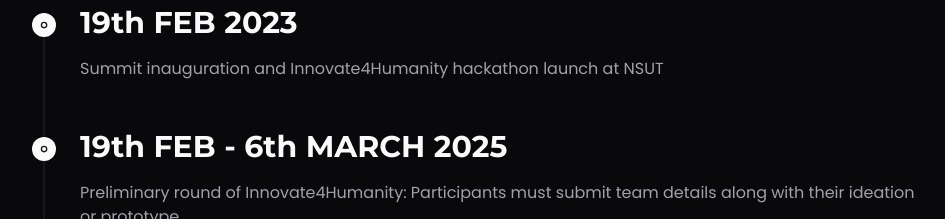
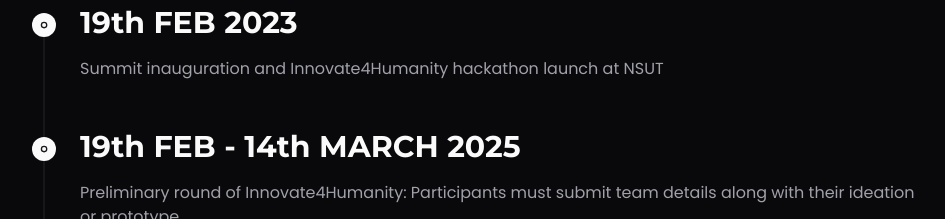
Before and after one commit to iifnsut/ai-summit, a Next.js app: page / in a window 1280 px wide. Shown: the part 4200-4419 px from the top of the page, without its empty margins (168-1113 px from the left). Built offline with nearby package versions, Linux system fonts and the light colour scheme.

Commit message:
updated timeline

```diff
--- a/src/app/page.tsx
+++ b/src/app/page.tsx
@@ -128,7 +128,7 @@ export default function Home() {
     },
     {
       icon: Dot,
-      date: "19th FEB - 6th MARCH 2025",
+      date: "19th FEB - 14th MARCH 2025",
       desc: "Preliminary round of Innovate4Humanity: Participants must submit team details along with their ideation or prototype.",
     },
     {
```
